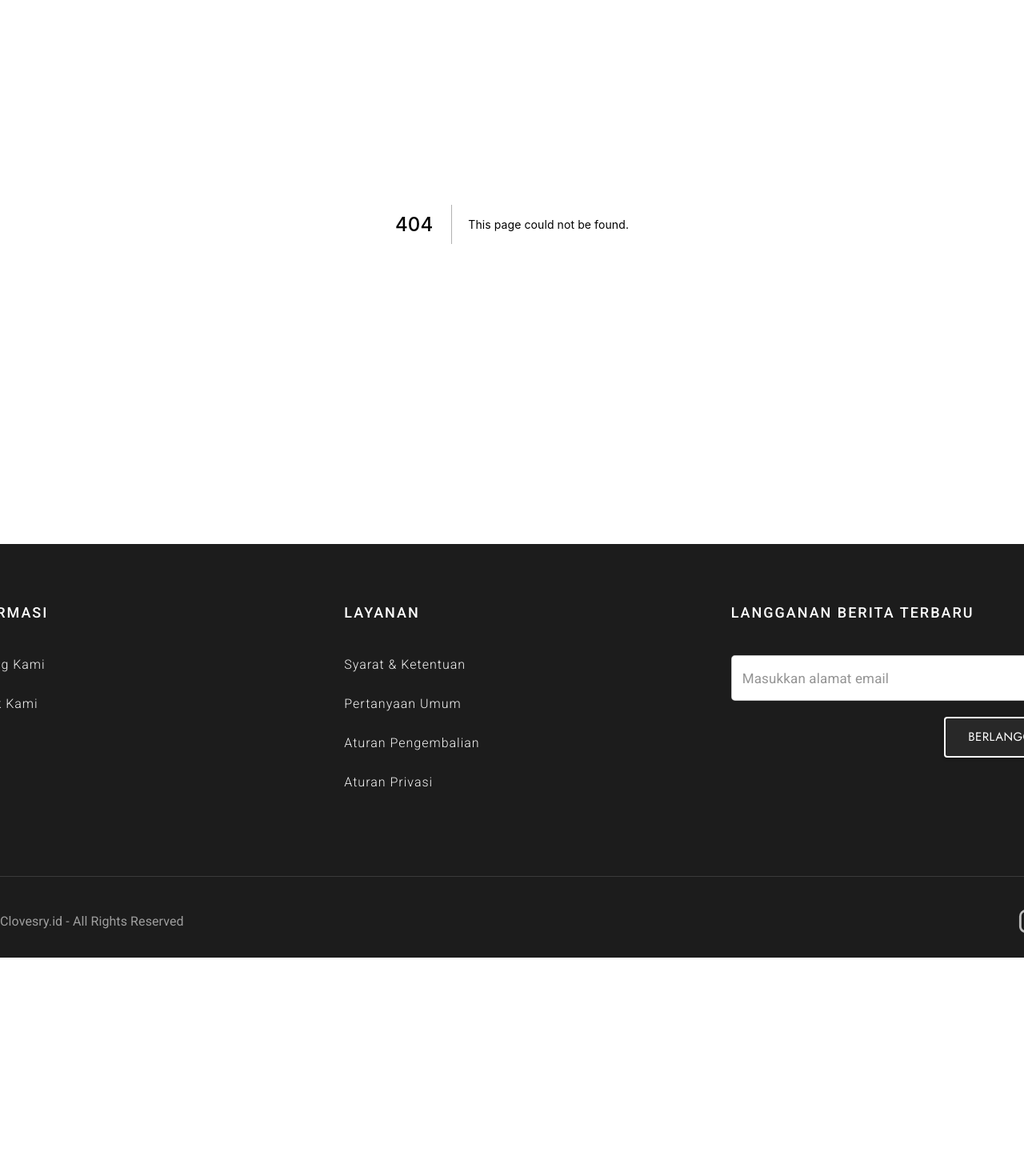
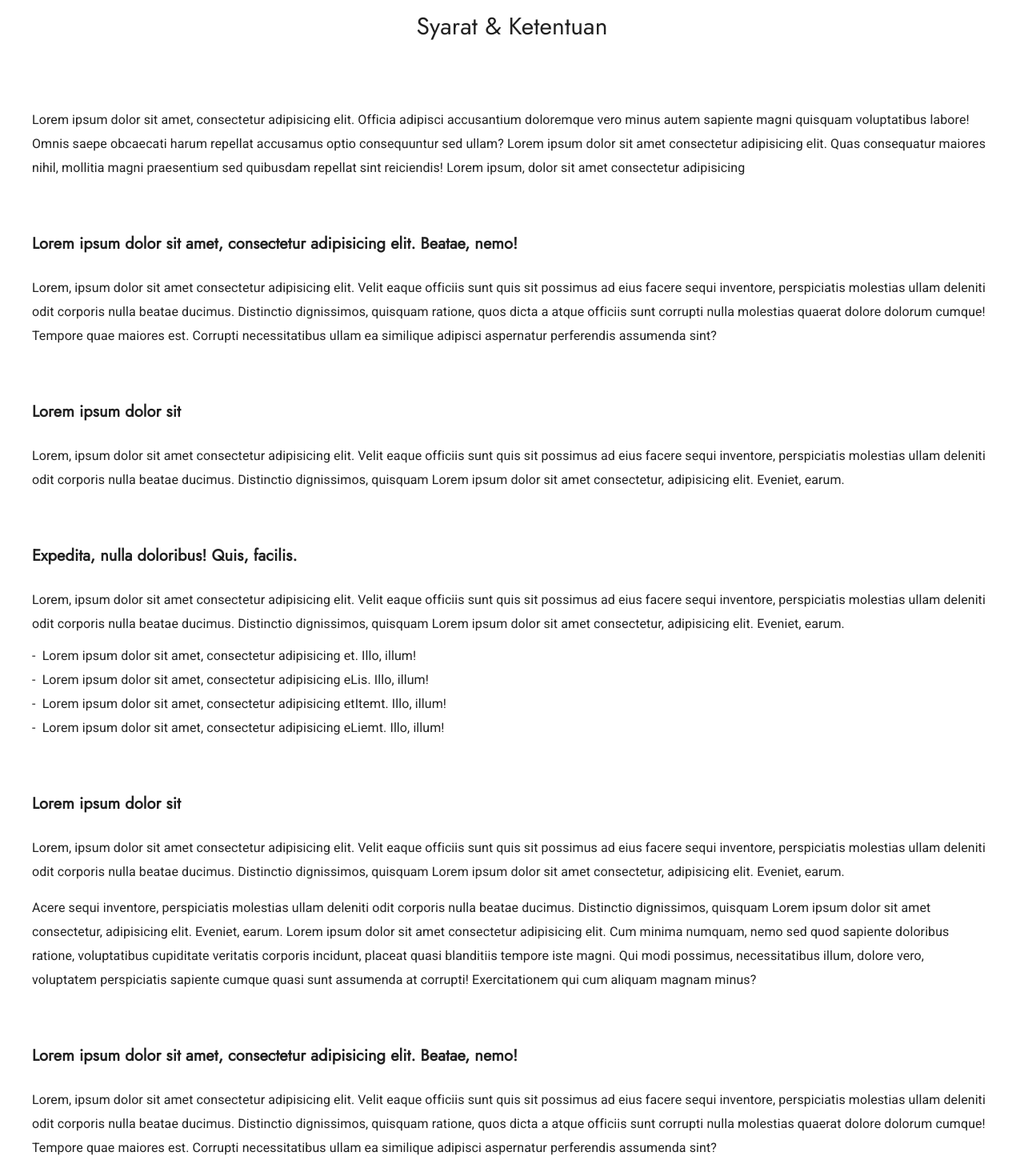
Before and after one commit to ericpeweh/cloversy-store-web, a Next.js app: page /terms-conditions in a window 1280 px wide. Before the commit this address had no page. Shown: the part 120-1590 px from the top of the page at 80% size. Before the commit the page ends 1317 px from the top, so only its background shows below. Built offline with nearby package versions, Linux system fonts and the light colour scheme.

Commit message:
added /terms-conditions page
- created TermsConditions page root component

```diff
--- /dev/null
+++ b/components/TermsConditions/TermsConditions.styles.ts
@@ -0,0 +1,41 @@
+// Dependencies
+import { styled } from "@mui/system";
+
+export const TermsConditionsContainer = styled("section")({
+	display: "flex",
+	flexDirection: "column",
+	alignItems: "center",
+	paddingBottom: "10rem"
+});
+
+export const ContentContainer = styled("div")({
+	width: "120rem",
+	margin: "3rem 0 2rem"
+});
+
+export const ContentTitle = styled("h2")({
+	fontSize: "2rem",
+	fontWeight: 600,
+	marginBottom: "2.5rem",
+	fontFamily: "var(--font-secondary)"
+});
+
+export const ContentDescription = styled("p")({
+	fontSize: "1.6rem",
+	fontWeight: 400,
+	lineHeight: "3rem",
+	marginBottom: "1.5rem"
+});
+
+export const ListContainer = styled("div")({
+	marginTop: "1rem",
+	marginLeft: "2rem"
+});
+
+export const Lists = styled("ul")({
+	marginTop: "1rem",
+	marginLeft: "-2rem",
+	listStyleType: "none"
+});
+
+export const ListItem = styled("li")({});
--- /dev/null
+++ b/components/TermsConditions/TermsConditions.tsx
@@ -0,0 +1,112 @@
+// Dependencies
+import React from "react";
+import PageTitle from "../PageTitle/PageTitle";
+
+// Styles
+import {
+	ContentTitle,
+	ContentDescription,
+	TermsConditionsContainer,
+	ContentContainer,
+	Lists,
+	ListContainer,
+	ListItem
+} from "./TermsConditions.styles";
+
+const TermsConditions = () => {
+	return (
+		<TermsConditionsContainer>
+			<PageTitle>Syarat & Ketentuan</PageTitle>
+			<ContentContainer>
+				<ContentDescription>
+					Lorem ipsum dolor sit amet, consectetur adipisicing elit. Officia adipisci accusantium
+					doloremque vero minus autem sapiente magni quisquam voluptatibus labore! Omnis saepe
+					obcaecati harum repellat accusamus optio consequuntur sed ullam? Lorem ipsum dolor sit
+					amet consectetur adipisicing elit. Quas consequatur maiores nihil, mollitia magni
+					praesentium sed quibusdam repellat sint reiciendis! Lorem ipsum, dolor sit amet
+					consectetur adipisicing
+				</ContentDescription>
+			</ContentContainer>
+			<ContentContainer>
+				<ContentTitle>
+					Lorem ipsum dolor sit amet, consectetur adipisicing elit. Beatae, nemo!
+				</ContentTitle>
+				<ContentDescription>
+					Lorem, ipsum dolor sit amet consectetur adipisicing elit. Velit eaque officiis sunt quis
+					sit possimus ad eius facere sequi inventore, perspiciatis molestias ullam deleniti odit
+					corporis nulla beatae ducimus. Distinctio dignissimos, quisquam ratione, quos dicta a
+					atque officiis sunt corrupti nulla molestias quaerat dolore dolorum cumque! Tempore quae
+					maiores est. Corrupti necessitatibus ullam ea similique adipisci aspernatur perferendis
+					assumenda sint?
+				</ContentDescription>
+			</ContentContainer>
+			<ContentContainer>
+				<ContentTitle>Lorem ipsum dolor sit</ContentTitle>
+				<ContentDescription>
+					Lorem, ipsum dolor sit amet consectetur adipisicing elit. Velit eaque officiis sunt quis
+					sit possimus ad eius facere sequi inventore, perspiciatis molestias ullam deleniti odit
+					corporis nulla beatae ducimus. Distinctio dignissimos, quisquam Lorem ipsum dolor sit amet
+					consectetur, adipisicing elit. Eveniet, earum.
+				</ContentDescription>
+			</ContentContainer>
+			<ContentContainer>
+				<ContentTitle>Expedita, nulla doloribus! Quis, facilis.</ContentTitle>
+				<ContentDescription>
+					Lorem, ipsum dolor sit amet consectetur adipisicing elit. Velit eaque officiis sunt quis
+					sit possimus ad eius facere sequi inventore, perspiciatis molestias ullam deleniti odit
+					corporis nulla beatae ducimus. Distinctio dignissimos, quisquam Lorem ipsum dolor sit amet
+					consectetur, adipisicing elit. Eveniet, earum.
+					<ListContainer>
+						<Lists>
+							<ListItem>
+								- &nbsp;Lorem ipsum dolor sit amet, consectetur adipisicing et. Illo, illum!
+							</ListItem>
+							<ListItem>
+								- &nbsp;Lorem ipsum dolor sit amet, consectetur adipisicing eLis. Illo, illum!
+							</ListItem>
+							<ListItem>
+								- &nbsp;Lorem ipsum dolor sit amet, consectetur adipisicing etItemt. Illo, illum!
+							</ListItem>
+							<ListItem>
+								- &nbsp;Lorem ipsum dolor sit amet, consectetur adipisicing eLiemt. Illo, illum!
+							</ListItem>
+						</Lists>
+					</ListContainer>
+				</ContentDescription>
+			</ContentContainer>
+			<ContentContainer>
+				<ContentTitle>Lorem ipsum dolor sit</ContentTitle>
+				<ContentDescription>
+					Lorem, ipsum dolor sit amet consectetur adipisicing elit. Velit eaque officiis sunt quis
+					sit possimus ad eius facere sequi inventore, perspiciatis molestias ullam deleniti odit
+					corporis nulla beatae ducimus. Distinctio dignissimos, quisquam Lorem ipsum dolor sit amet
+					consectetur, adipisicing elit. Eveniet, earum.
+				</ContentDescription>
+				<ContentDescription>
+					Acere sequi inventore, perspiciatis molestias ullam deleniti odit corporis nulla beatae
+					ducimus. Distinctio dignissimos, quisquam Lorem ipsum dolor sit amet consectetur,
+					adipisicing elit. Eveniet, earum. Lorem ipsum dolor sit amet consectetur adipisicing elit.
+					Cum minima numquam, nemo sed quod sapiente doloribus ratione, voluptatibus cupiditate
+					veritatis corporis incidunt, placeat quasi blanditiis tempore iste magni. Qui modi
+					possimus, necessitatibus illum, dolore vero, voluptatem perspiciatis sapiente cumque quasi
+					sunt assumenda at corrupti! Exercitationem qui cum aliquam magnam minus?
+				</ContentDescription>
+			</ContentContainer>
+			<ContentContainer>
+				<ContentTitle>
+					Lorem ipsum dolor sit amet, consectetur adipisicing elit. Beatae, nemo!
+				</ContentTitle>
+				<ContentDescription>
+					Lorem, ipsum dolor sit amet consectetur adipisicing elit. Velit eaque officiis sunt quis
+					sit possimus ad eius facere sequi inventore, perspiciatis molestias ullam deleniti odit
+					corporis nulla beatae ducimus. Distinctio dignissimos, quisquam ratione, quos dicta a
+					atque officiis sunt corrupti nulla molestias quaerat dolore dolorum cumque! Tempore quae
+					maiores est. Corrupti necessitatibus ullam ea similique adipisci aspernatur perferendis
+					assumenda sint?
+				</ContentDescription>
+			</ContentContainer>
+		</TermsConditionsContainer>
+	);
+};
+
+export default TermsConditions;
--- /dev/null
+++ b/pages/terms-conditions.tsx
@@ -0,0 +1,26 @@
+// Dependencies
+import React from "react";
+import Head from "next/head";
+import { NextPage } from "next";
+
+// Components
+import MainWrapper from "../components/PageWrapper/MainWrapper";
+import TermsConditions from "../components/TermsConditions/TermsConditions";
+
+const TermsConditionsPage: NextPage = () => {
+	return (
+		<>
+			<Head>
+				<title>Syarat & Ketentuan</title>
+				<meta name="description" content="Customize your shoes, be special!" />
+				<link rel="icon" href="/favicon.ico" />
+			</Head>
+
+			<MainWrapper>
+				<TermsConditions />
+			</MainWrapper>
+		</>
+	);
+};
+
+export default TermsConditionsPage;
```
